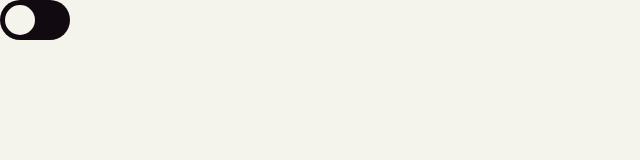
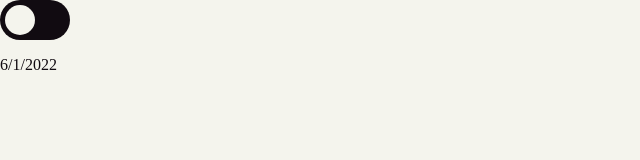
Before and after one commit to houzyk/blog, a Next.js app: page / in a window 1280 px wide. Shown: the top 160 px of the page, without its empty margins (0-640 px from the left). Built offline with nearby package versions, Linux system fonts and the light colour scheme.

Commit message:
ADD today's date display

```diff
--- a/components/date.tsx
+++ b/components/date.tsx
@@ -4,11 +4,13 @@ import React, { FunctionComponent } from "react"
 // css
 import styles from "../styles/components/Date.module.css"
 
-const Date: FunctionComponent = () => {
+const Today: FunctionComponent = () => {
+  const dateToday: Date = new Date()
   return (
-    <>
-    </>
+    <p>
+      {dateToday.getDate()}/{dateToday.getMonth() + 1}/{dateToday.getFullYear()}
+    </p>
   );
 }
 
-export default Date
+export default Today
--- a/components/footer.tsx
+++ b/components/footer.tsx
@@ -6,11 +6,13 @@ import styles from "../styles/components/Footer.module.css";
 
 // components
 import NightToggle from "./night_toggle";
+import Today from "./date";
 
 const Footer: FunctionComponent = () => {
   return (
     <footer className={styles.footer}>
       <NightToggle />
+      <Today/>
     </footer>
   );
 }
```
